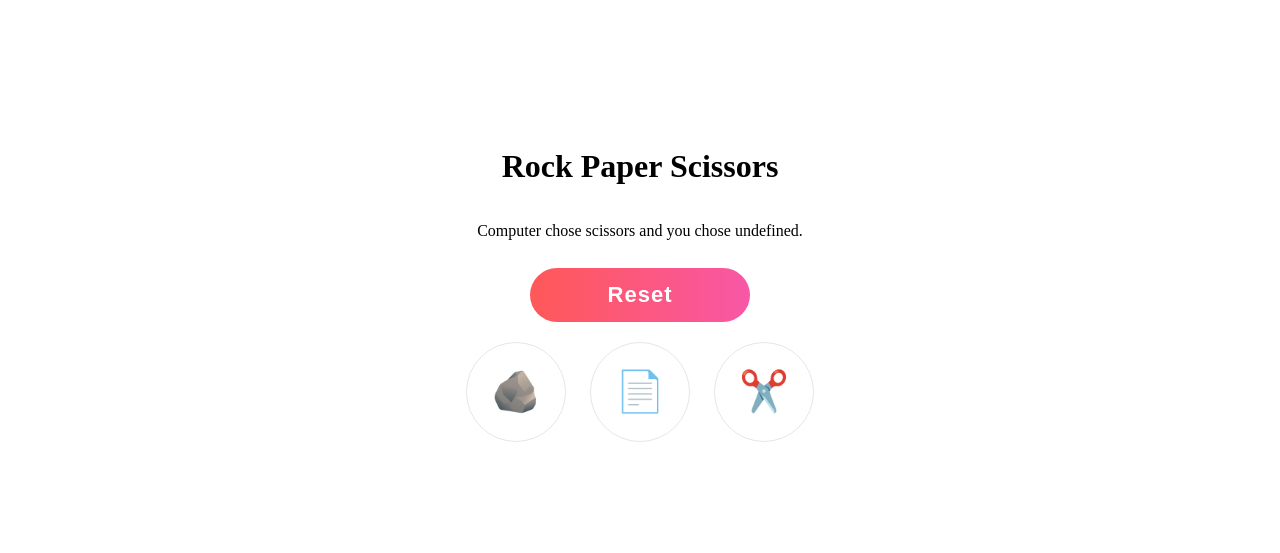
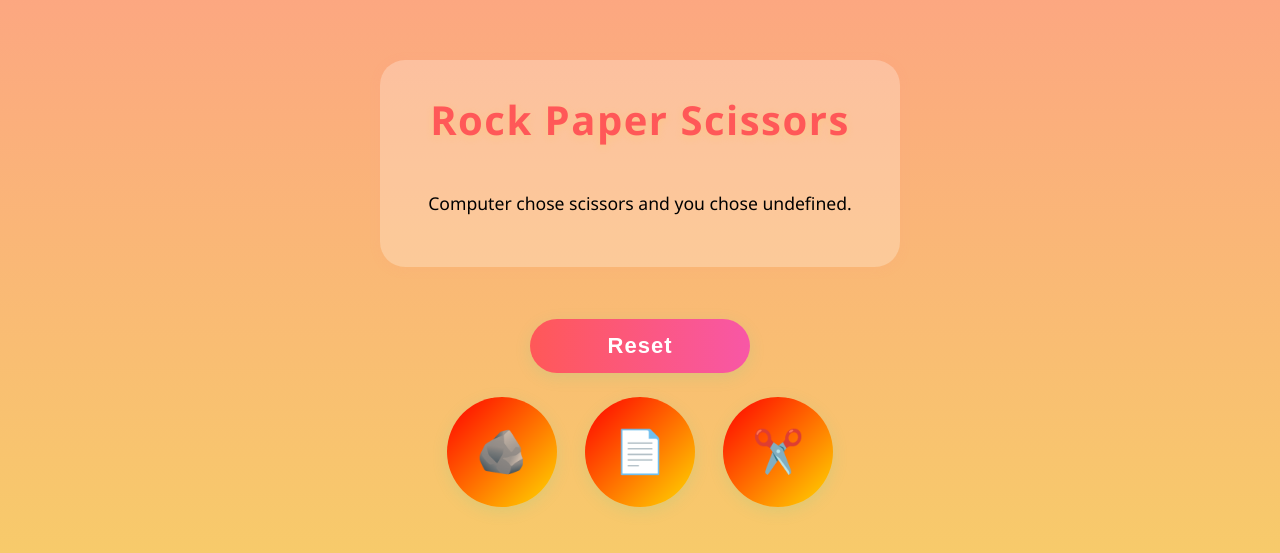
Before and after one commit to Ahmed0173/ja-rock-paper-scissors, a plain HTML site: page index.html in a window 1280 px wide. Shown: the part 111-664 px from the top of the page. Drawn offline with Linux system fonts and the light colour scheme.

Commit message:
New Style

```diff
--- a/css/style.css
+++ b/css/style.css
@@ -1,35 +1,78 @@
 html, body {
     margin: 0;
+    padding: 0;
+    min-height: 100vh;
+    width: 100%;
+    box-sizing: border-box;
+    background: linear-gradient(0deg, #f6d365 0%, #fda085 100%);
+    font-family: 'Segoe UI', 'Roboto', Arial, sans-serif;
     display: flex;
     flex-direction: column;
     justify-content: center;
     align-items: center;
-  min-height: 100vh;
 }
 
 header {
     display: flex;
     flex-direction: column;
     align-items: center;
+    justify-content: center;
+    padding: 32px 0 16px 0;
+    gap: 8px;
+    background: rgba(255, 255, 255, 0.25);
+    border-radius: 25px;
+    box-shadow: 0 2px 12px rgba(253, 160, 133, 0.12);
+    width: 100%;
+    max-width: 520px;
+    margin-bottom: 40px;
+}
+
+header h1, header h2 {
+    margin: 0;
+    color: #ff5858;
+    text-shadow: 0 2px 8px rgba(255, 216, 0, 0.15);
+}
+
+header h1 {
+    font-size: 2.5rem;
+    font-weight: bold;
+    letter-spacing: 1.5px;
+}
+
+header h2 {
+    font-size: 1.2rem;
+    font-weight: 400;
+    color: #fda085;
 }
 
 #result-display {
-  min-height: 20px;
+    min-height: 32px;
+    margin: 24px 0 16px 0;
+    padding: 12px 24px;
+    border-radius: 18px;
+    font-size: 1.1rem;
+    color: #000000;
+    text-align: center;
 }
 
 button {
-  margin: 10px;
-  font-size: 40px;
-  background-color: transparent;
-  border: 1px solid rgba(0,0,0,.1);
-  width: 100px;
-  height: 100px;
+    margin: 12px;
+    font-size: 42px;
+    background: linear-gradient(135deg, #ff0000 0%, #ffd900 100%);
+    border: none;
+    width: 110px;
+    height: 110px;
     border-radius: 50%;
+    box-shadow: 0 4px 16px rgba(67, 206, 162, 0.15);
+    transition: transform 0.15s, box-shadow 0.15s, background 0.3s;
+    outline: none;
+
 }
 
 button:hover {
-  border: 1px solid rgba(0,0,0,0.5);
-  cursor: pointer;
+    transform: scale(1.1);
+    box-shadow: 0 8px 32px rgba(243, 255, 20, 0.75);
+    background: linear-gradient(135deg, #ffd900 0%, #ff0000 100%);
 }
 
 #reset {
```
Also changed, not shown: assets/ScreenShot.png, 1 other file. Lines whose indentation alone changed are shown as unchanged.
